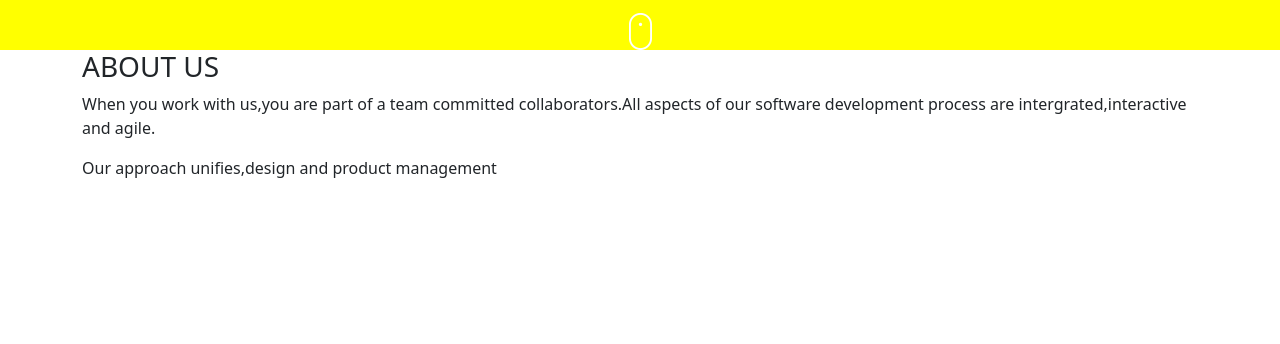
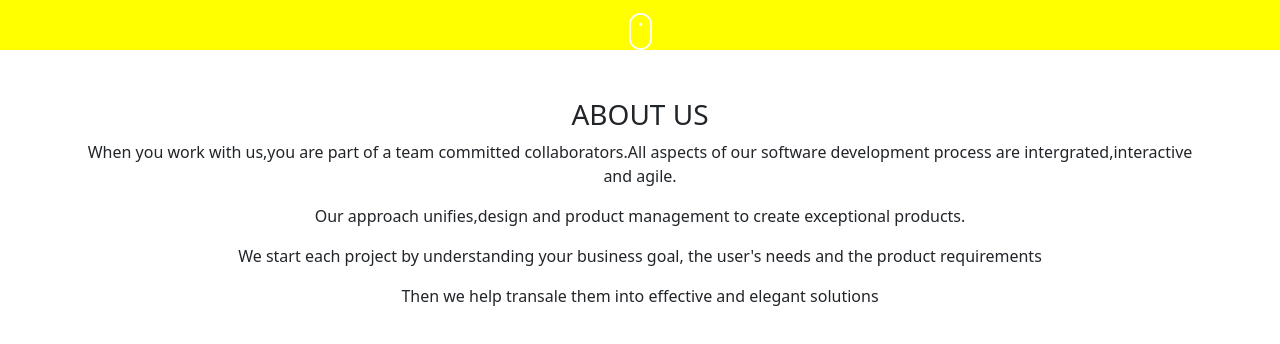
Before and after one commit to Isaac-kiptoo-kilimo/moringa-IP6-studio, a plain HTML site: page index.html in a window 1280 px wide. Shown: the part 450-794 px from the top of the page. Drawn offline with nearby package versions, Linux system fonts and the light colour scheme.

Commit message:
feature:this will add about us section

```diff
--- a/index.html
+++ b/index.html
@@ -20,10 +20,12 @@
     </div>
    </section>
    <main>
-       <div class="container">
+       <div class="container text-center mt-5 px-2">
            <h3>ABOUT US</h3>
            <p>When you work with us,you are part of a team committed collaborators.All aspects of our software development process are intergrated,interactive and agile.</p>
-           <p>Our approach unifies,design and product management</p>
+           <p>Our approach unifies,design and product management to create exceptional products.</p>
+           <p>We start each project by understanding your business goal, the user's needs and the product requirements</p>
+           <p>Then we help transale them into effective and elegant solutions </p>
        </div>
    </main>
 
```
